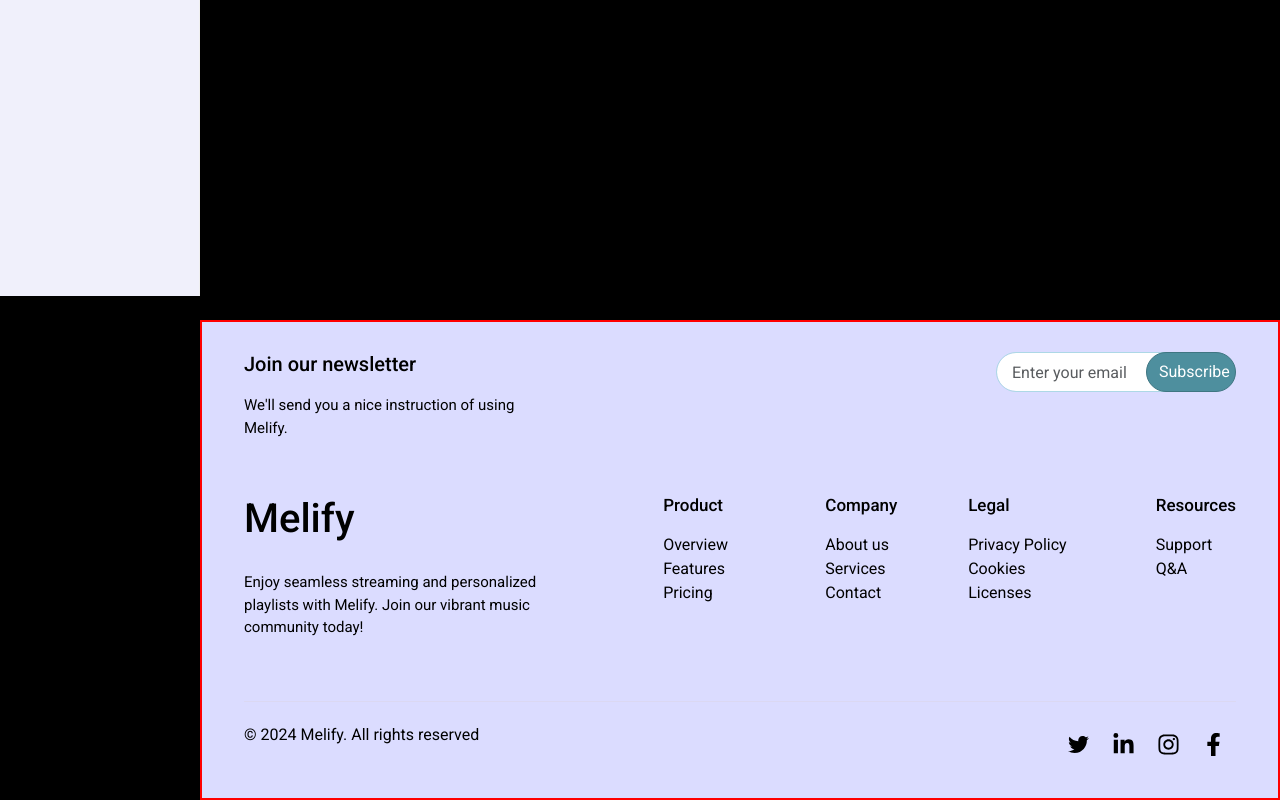
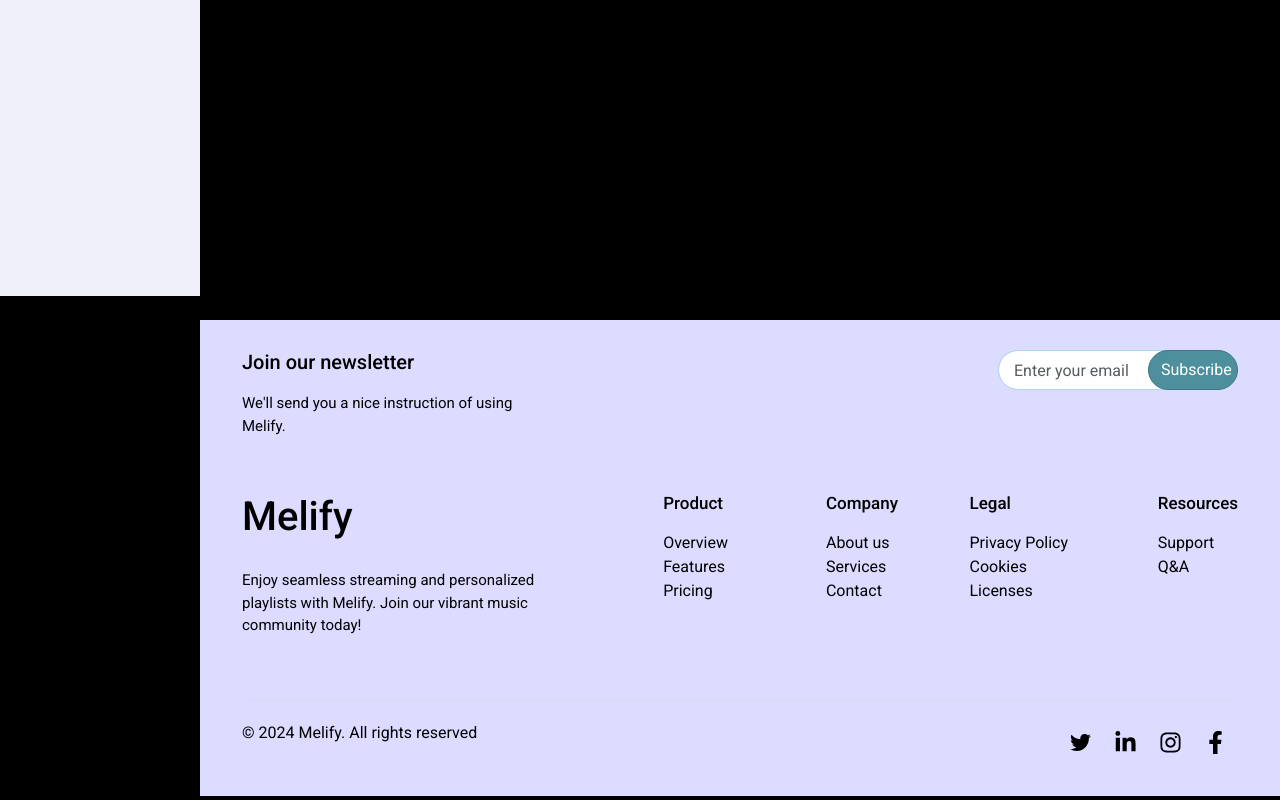
Before and after one commit to SWE1dePauwMusic/music_app, a React (Vite) app in the folder frontend/: page /chat in a window 1280 px wide. Shown: the part 564-1364 px from the top of the page. Built offline with nearby package versions, Linux system fonts and the light colour scheme.

Commit message:
fix footer position that out of page

```diff
--- a/frontend/src/App.css
+++ b/frontend/src/App.css
@@ -22,6 +22,5 @@
 .footer {
   position: absolute;
   margin-top: 100vh;
-  width: calc(100vw - 200px);
   flex-grow: 1;
 }
--- a/frontend/src/components/Footer/index.css
+++ b/frontend/src/components/Footer/index.css
@@ -2,8 +2,6 @@
     background-color: rgb(219, 220, 255);
     color: black;
     padding: 30px;
-    border: 2px solid red;
-    justify-content: flex-end;
 }
 
 .footer-container h3 {
```
